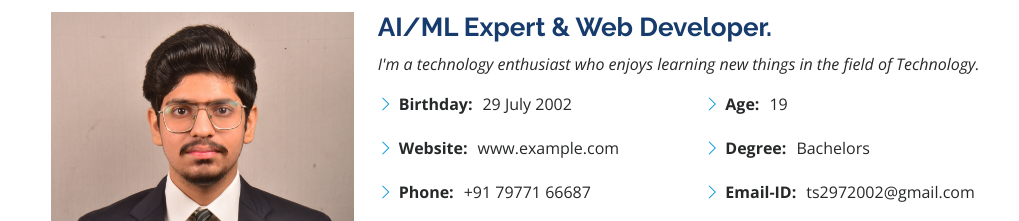
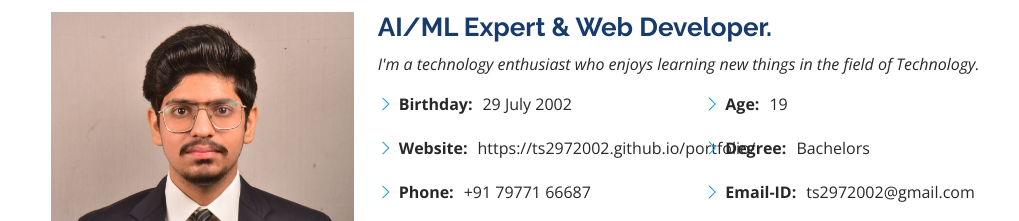
Before and after one commit to ts2972002/portfolio, a plain HTML site: page index.html in a window 1280 px wide. Shown: the part 980-1201 px from the top of the page, without its empty margins (261-1280 px from the left). Drawn offline with nearby package versions, Linux system fonts and the light colour scheme.

Commit message:
Update index.html

```diff
--- a/index.html
+++ b/index.html
@@ -95,7 +95,7 @@
               <div class="col-lg-6">
                 <ul>
                   <li><i class="bi bi-chevron-right"></i> <strong>Birthday:</strong> <span>29 July 2002</span></li>
-                  <li><i class="bi bi-chevron-right"></i> <strong>Website:</strong> <span>www.example.com</span></li>
+                  <li><i class="bi bi-chevron-right"></i> <strong>Website:</strong> <span>https://ts2972002.github.io/portfolio/</span></li>
                   <li><i class="bi bi-chevron-right"></i> <strong>Phone:</strong> <span>+91 79771 66687</span></li>
                   <li><i class="bi bi-chevron-right"></i> <strong>City:</strong> <span>Mumbai, India</span></li>
                 </ul>
```
